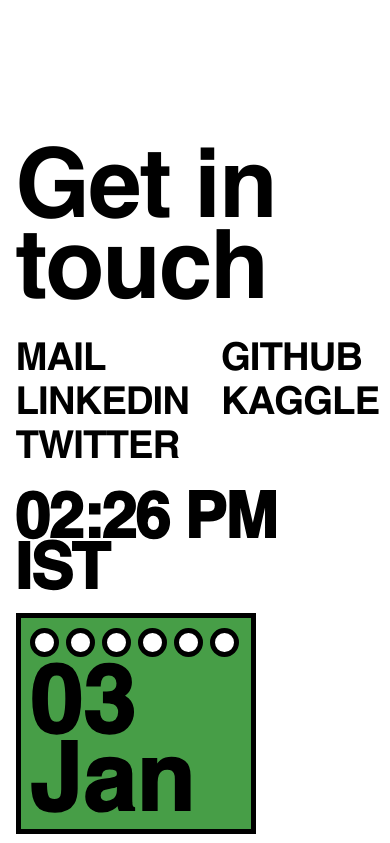
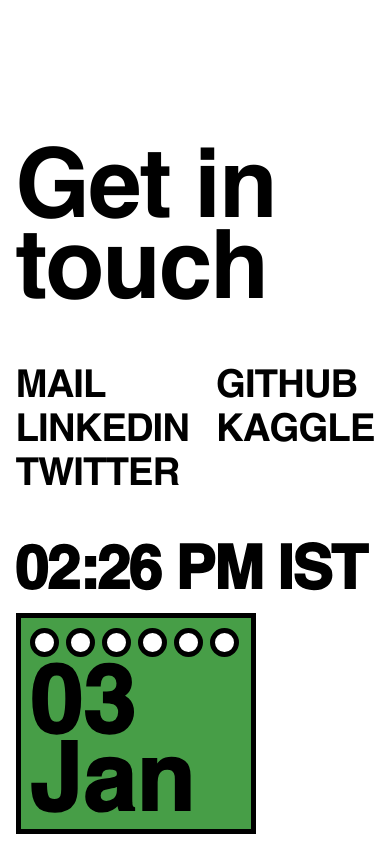
Before and after one commit to jaiminjariwala/jaiminjariwala, a React (Vite) app: page / in a window 390 px wide. Shown: the part 1588-2431 px from the top of the page. Built offline with nearby package versions, Linux system fonts and the light colour scheme.

Commit message:
updated contact.css

```diff
--- a/src/components/Contact/Contact.css
+++ b/src/components/Contact/Contact.css
@@ -168,7 +168,7 @@
   }
 
   .contact-links {
-    gap: 2rem;
+    gap: 1.7rem;
   }
 
   .contact-column {
@@ -181,7 +181,7 @@
   }
 
   .time {
-    font-size: clamp(4rem, 6vw, 4rem);
+    font-size: clamp(3.8rem, 6vw, 4rem);
   }
 }
 
@@ -204,6 +204,6 @@
   }
 
   .time {
-    font-size: clamp(3.5rem, 6vw, 4rem);
+    font-size: clamp(3.2rem, 6vw, 4rem);
   }
 }
```
